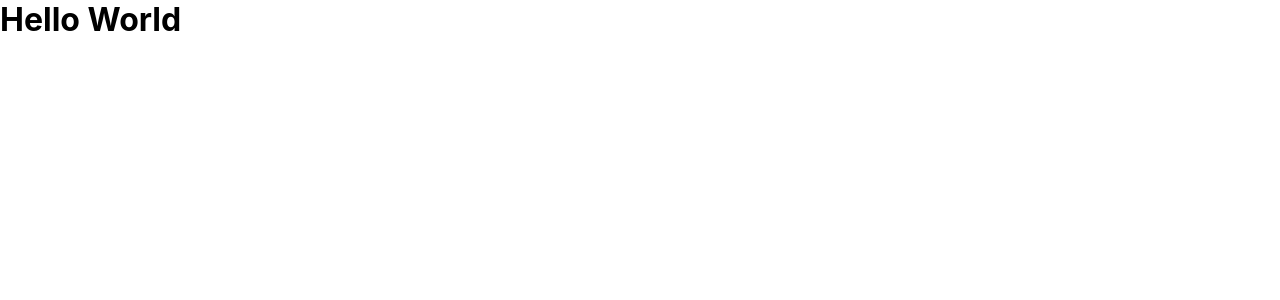
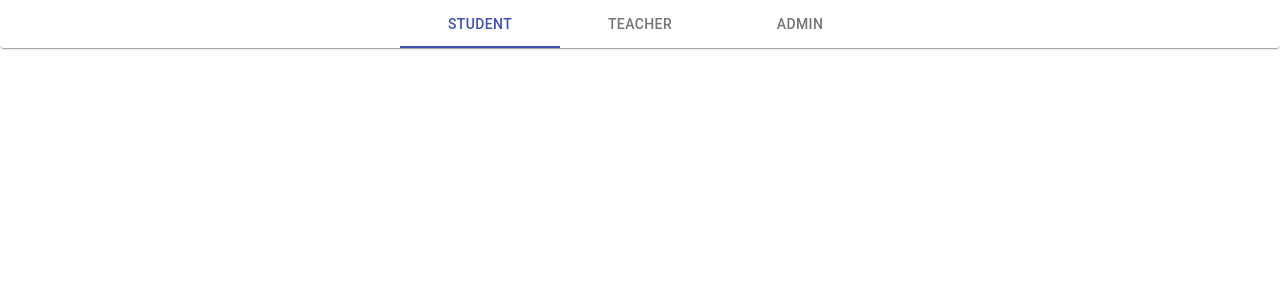
Before and after one commit to nonsense00027/dorshs, a React (Create React App) app: page / in a window 1280 px wide. Shown: the top 300 px of the page. Built offline with nearby package versions, Linux system fonts and the light colour scheme.

Commit message:
created login layout

```diff
--- a/src/App.js
+++ b/src/App.js
@@ -1,9 +1,10 @@
 import "./App.css";
+import Login from './pages/Authentication/Login';
 
 function App() {
   return (
     <div className="app">
-      <h1>Hello World </h1>
+      <Login />
     </div>
   );
 }
--- a/src/pages/Authentication/Authentication.css
+++ b/src/pages/Authentication/Authentication.css
@@ -0,0 +1,5 @@
+.login {
+    display: flex;
+    align-items: center;
+    justify-content: center;
+}
--- a/src/pages/Authentication/Login.js
+++ b/src/pages/Authentication/Login.js
@@ -1,8 +1,36 @@
-import React from "react";
-import "./Authentication.css";
+import React from 'react';
+import { makeStyles } from '@material-ui/core/styles';
+import Paper from '@material-ui/core/Paper';
+import Tabs from '@material-ui/core/Tabs';
+import Tab from '@material-ui/core/Tab';
 
-function Login() {
-  return <div className="login"></div>;
+const useStyles = makeStyles({
+  root: {
+    flexGrow: 1,
+  },
+});
+
+export default function Login() {
+  const classes = useStyles();
+  const [value, setValue] = React.useState(0);
+
+  const handleChange = (event, newValue) => {
+    setValue(newValue);
+  };
+
+  return (
+    <Paper className={classes.root}>
+      <Tabs
+        value={value}
+        onChange={handleChange}
+        indicatorColor="primary"
+        textColor="primary"
+        centered
+      >
+        <Tab label="Student" />
+        <Tab label="Teacher" />
+        <Tab label="Admin" />
+      </Tabs>
+    </Paper>
+  );
 }
-
-export default Login;
```
